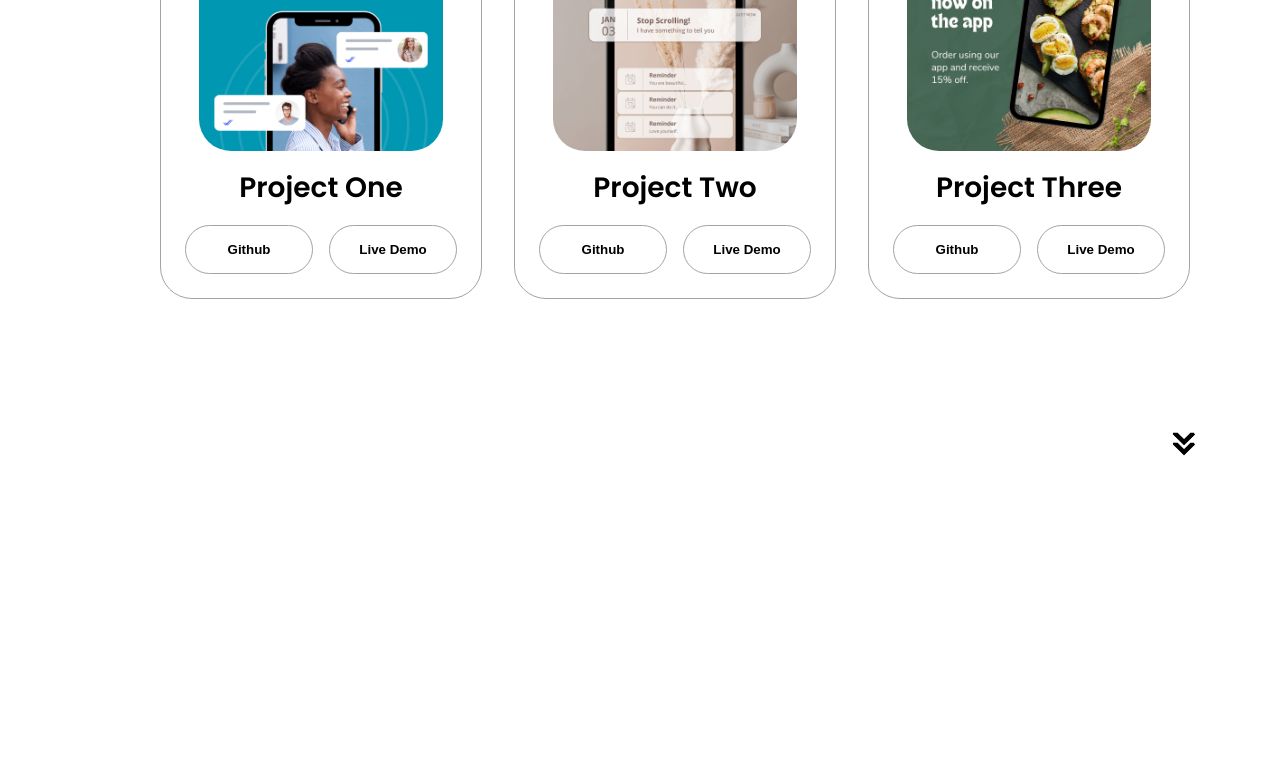
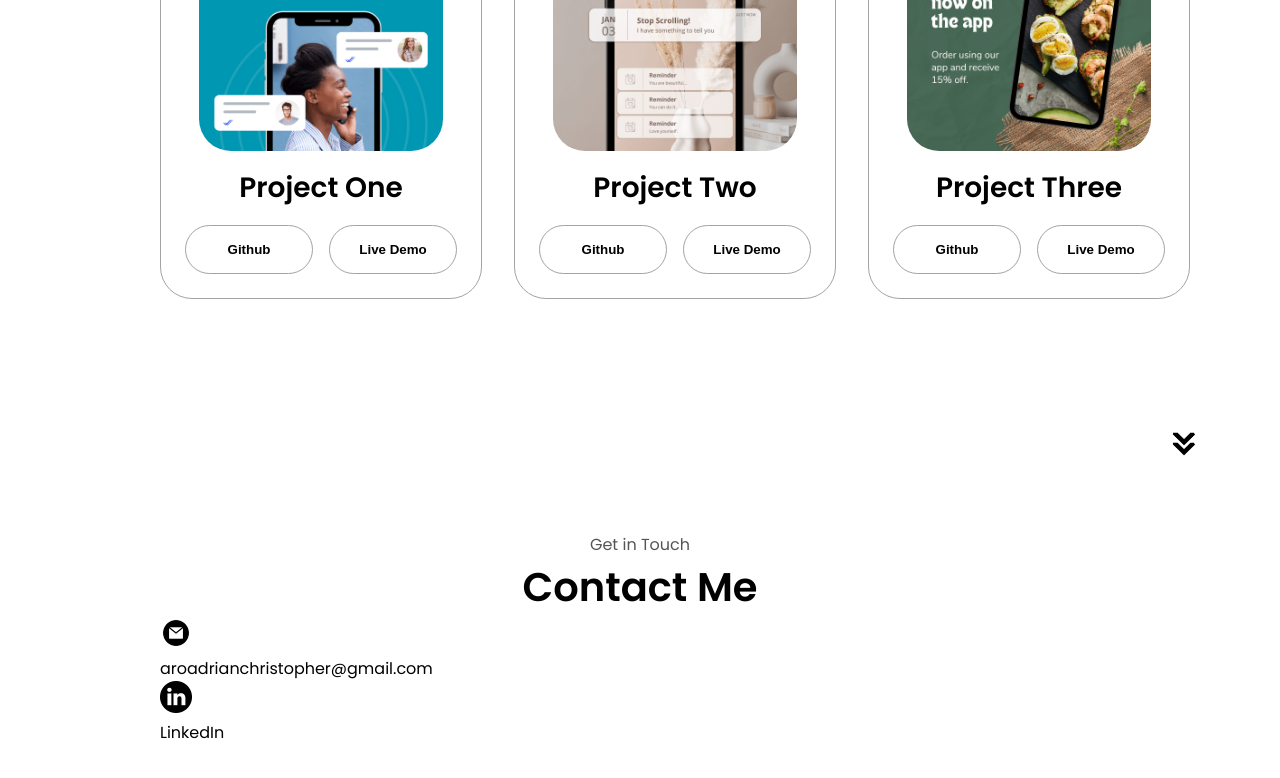
Before and after one commit to aroadrian/Personal_Portfolio2, a plain HTML site: page index.html in a window 1280 px wide. Shown: the part 2564-3342 px from the top of the page. Before the commit the page ends 3064 px from the top, so only its background shows below. Drawn offline with Linux system fonts and the light colour scheme.

Commit message:
add contact section in my code

```diff
--- a/index.html
+++ b/index.html
@@ -286,13 +286,33 @@
                 </div>
              </div>
           </div>
-      </div>
+        </div>
         <img src="./assets/arrow.png"
         alt="Arrow Icon"
         class="icon arrow"
         onclick="location.href='./#contact'"
         />
     </section>
+    <section id="contact">
+        <p class="section_text_p1">Get in Touch</p>
+        <h1 class="title">Contact Me</h1>
+        <div class="contact-info-upper-container">
+            <div class="contact-info-container">
+                <img src="./assets/email.png"
+                    alt="Email icon"
+                    class="icon contact-icon email-icon"
+                    />
+                <p><a href="mailto:aroadrianchristopher@gmail.com">aroadrianchristopher@gmail.com</a></p>
+            </div>
+            <div class="contact-info-container">
+                <img src="./assets/linkedin.png"
+                    alt="LinkedIn icon"
+                    class="icon contact-icon"
+                    />
+                <p><a href="https://www.linkedin.com">LinkedIn</a></p>
+            </div>
+        </div>
+    </section>
    <script src="script.js"></script>
 </body>
 </html>
```
